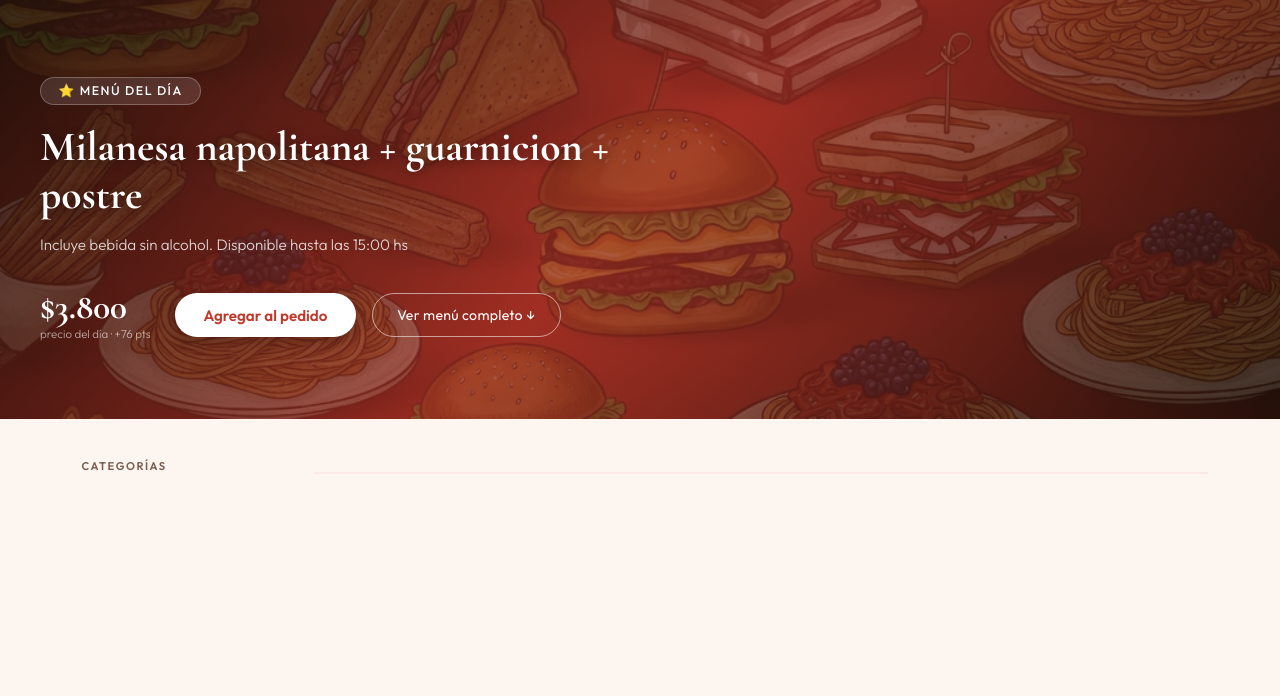
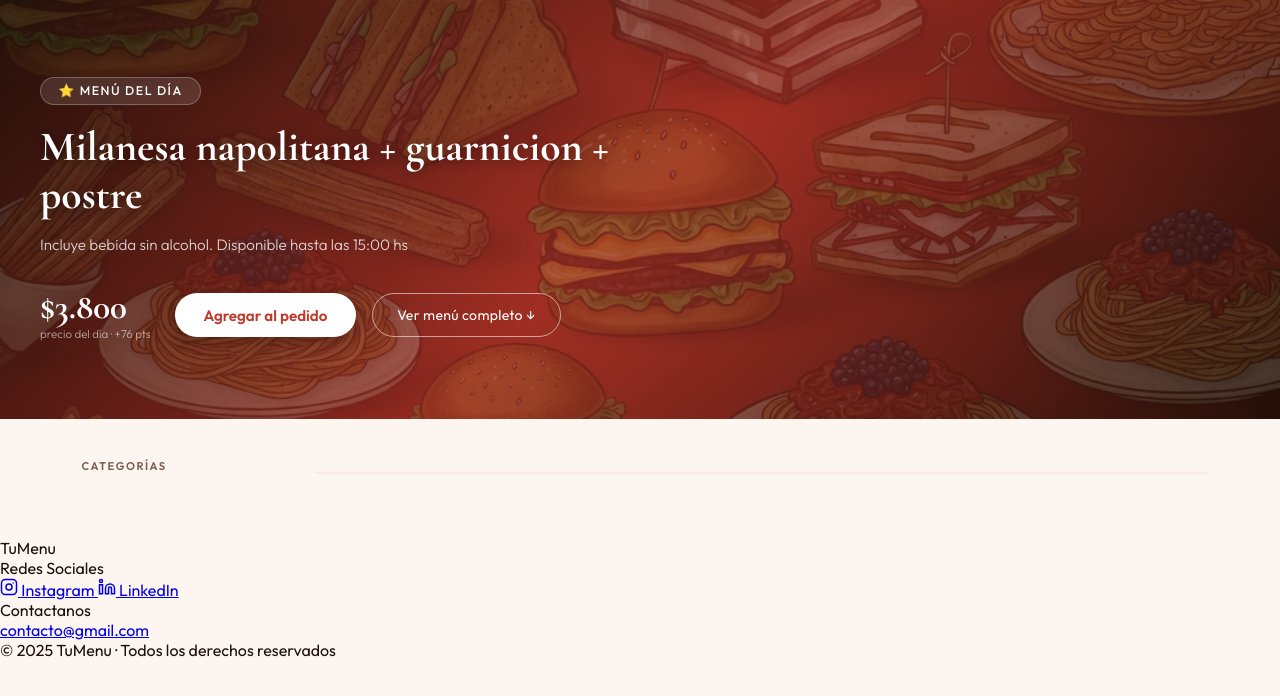
Before and after one commit to LeandroAV2/menu.V2, a Flask app: page / in a window 1280 px wide. Shown: the part 65-761 px from the top of the page. Run offline with Flask 3, Linux system fonts and the light colour scheme; data that the repository does not hold is empty; some libraries are stand-ins or nearby versions.

Commit message:
Update menu.html

```diff
--- a/templates/menu.html
+++ b/templates/menu.html
@@ -240,5 +240,37 @@
 </script>
 <script src="{{ url_for('static', filename='js/menu.js') }}"></script>
 
+
+<!-- ===== FOOTER ===== -->
+<footer class="footer">
+  <div class="footer-inner">
+    <div class="footer-brand">Tu<span>Menu</span></div>
+    <div class="footer-col">
+      <div class="footer-title">Redes Sociales</div>
+      <div class="footer-social">
+        <a href="#" class="btn-social">
+          <svg width="18" height="18" viewBox="0 0 24 24" fill="none" stroke="currentColor" stroke-width="2">
+            <rect x="2" y="2" width="20" height="20" rx="5"/><circle cx="12" cy="12" r="4"/>
+            <circle cx="17.5" cy="6.5" r="1" fill="currentColor" stroke="none"/>
+          </svg>
+          Instagram
+        </a>
+        <a href="#" class="btn-social">
+          <svg width="18" height="18" viewBox="0 0 24 24" fill="none" stroke="currentColor" stroke-width="2">
+            <path d="M16 8a6 6 0 0 1 6 6v7h-4v-7a2 2 0 0 0-2-2 2 2 0 0 0-2 2v7h-4v-7a6 6 0 0 1 6-6z"/>
+            <rect x="2" y="9" width="4" height="12"/><circle cx="4" cy="4" r="2"/>
+          </svg>
+          LinkedIn
+        </a>
+      </div>
+    </div>
+    <div class="footer-col">
+      <div class="footer-title">Contactanos</div>
+      <a href="mailto:contacto@gmail.com" class="footer-mail">contacto@gmail.com</a>
+    </div>
+  </div>
+  <div class="footer-bottom">© 2025 TuMenu · Todos los derechos reservados</div>
+</footer>
+
 </body>
 </html>
```
